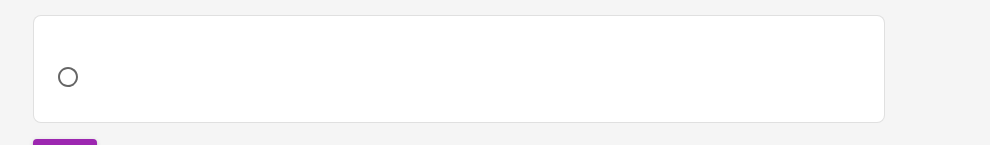
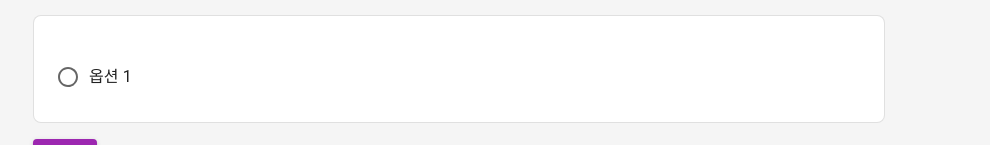
Before and after one commit to hyejinny97/google-form, a React (Vite) app in the folder classum-survey/: page /survey/preview in a window 1280 px wide. Shown: the part 210-355 px from the top of the page, without its empty margins (181-1171 px from the left). Built offline with nearby package versions, Linux system fonts and the light colour scheme.

Commit message:
[Fix] MultipleChoiceAnswer에서 order -> id, option -> text로 변경

```diff
--- a/classum-survey/src/components/Commons/MultipleChoiceAnswer.tsx
+++ b/classum-survey/src/components/Commons/MultipleChoiceAnswer.tsx
@@ -3,7 +3,7 @@ import type { OptionType } from "@stores";
 
 interface MultipleChoiceAnswerProps {
   options: Array<OptionType>;
-  value?: number; // option의 order
+  value?: number; // option의 id
   onChange?: (e: React.ChangeEvent<HTMLInputElement>) => void;
   disabled?: boolean;
 }
@@ -19,10 +19,10 @@ function MultipleChoiceAnswer({
       {options.map((option: OptionType) => {
         return (
           <FormControlLabel
-            key={option.order}
-            value={option.order}
+            key={option.id}
+            value={option.id}
             control={<Radio />}
-            label={option.option}
+            label={option.text}
             disabled={disabled}
           />
         );
```
